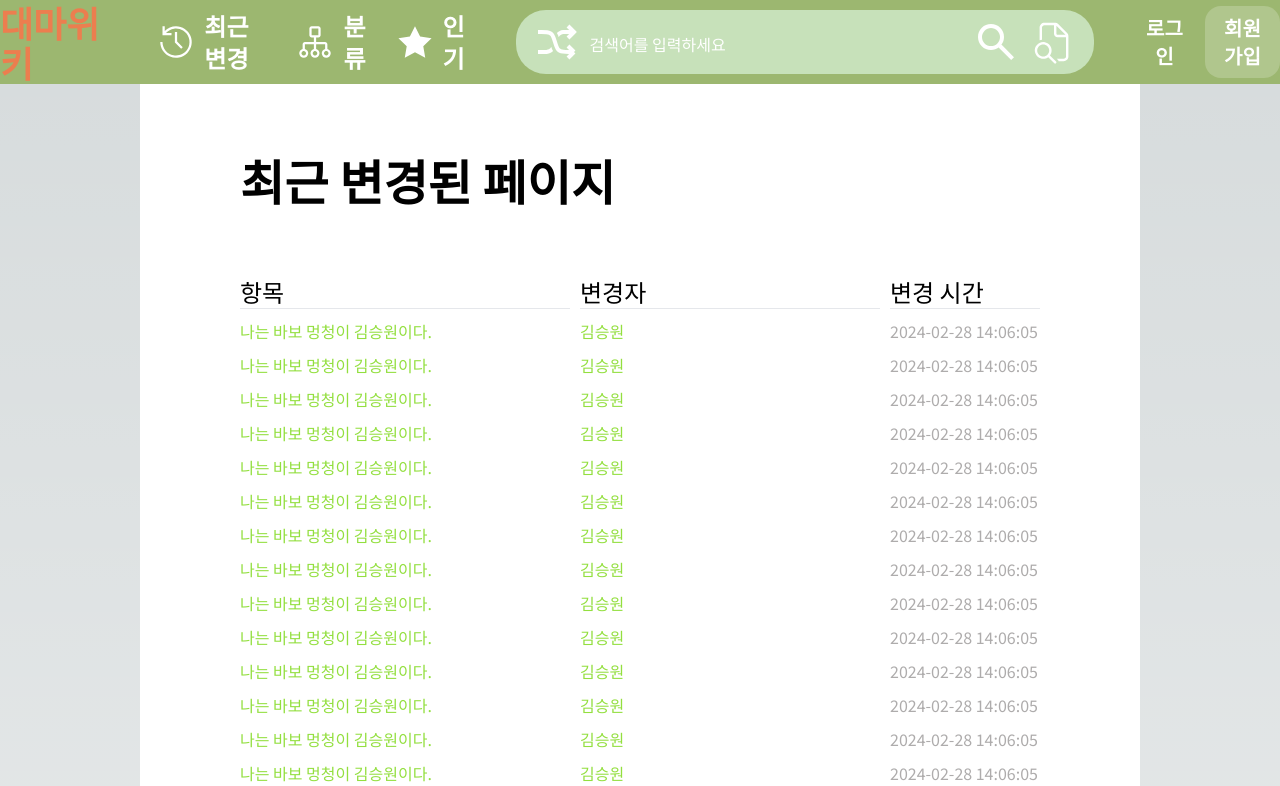
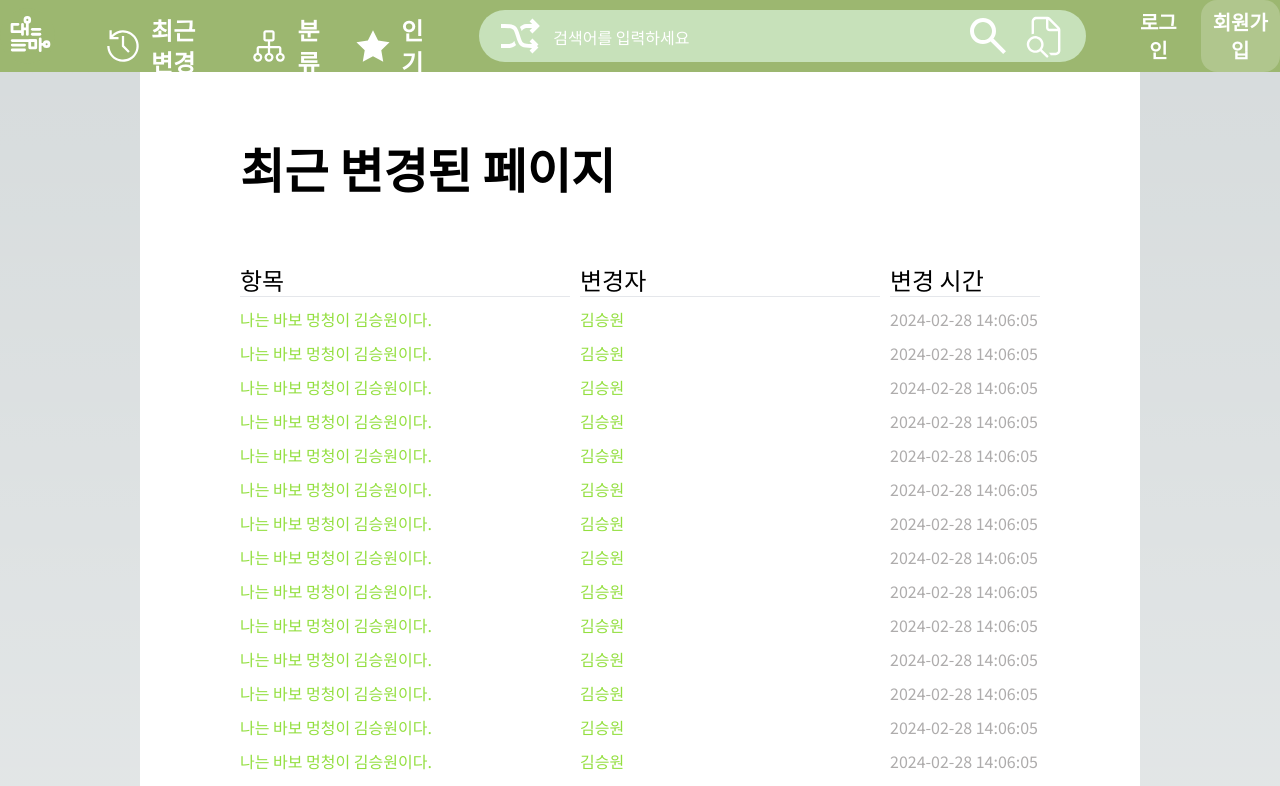
Before and after one commit to Daemawiki/Claudia, a Next.js app: page /recent in a window 1280 px wide. Shown: the top 786 px of the page. Built offline with nearby package versions, Linux system fonts and the light colour scheme.

Commit message:
💄:: 로고 변경

```diff
--- a/src/components/header/header.tsx
+++ b/src/components/header/header.tsx
@@ -7,9 +7,9 @@ const Header = () => {
   return (
     <div className="bg-myHeaderColor w-full flex justify-center gap-10 items-center text-white">
       <Link href={"/"}>
-        <h1 className="text-4xl font-extrabold text-[#EC7E4F]">대마위키</h1>
+        <Image src={"/images/logo.svg"} alt="대마위키" width={64} height={64} />
       </Link>
-      <div className="flex justify-start gap-[10px]">
+      <div className="flex justify-start gap-[10px] h-16">
         <NavContainer
           text="최근 변경"
           imgSrc="/images/recently.svg"
@@ -22,7 +22,7 @@ const Header = () => {
         />
         <NavContainer text="인기" imgSrc="/images/popular.svg" src="popular" />
       </div>
-      <div className="w-[700px] rounded-[30px] flex bg-[#C7E1BA] items-center px-4 gap-[10px]">
+      <div className="w-[700px] rounded-[30px] flex bg-[#C7E1BA] items-center px-4 gap-[10px] h-[52px] ">
         <div>
           <Image
             src="/images/random.svg"
@@ -33,7 +33,7 @@ const Header = () => {
         </div>
         <input
           placeholder="검색어를 입력하세요"
-          className="h-16 focus:outline-none grow bg-transparent text-xl placeholder-white placeholder:text-base"
+          className="focus:outline-none grow bg-transparent text-xl placeholder-white placeholder:text-base"
         />
         <div>
           <Image
```
